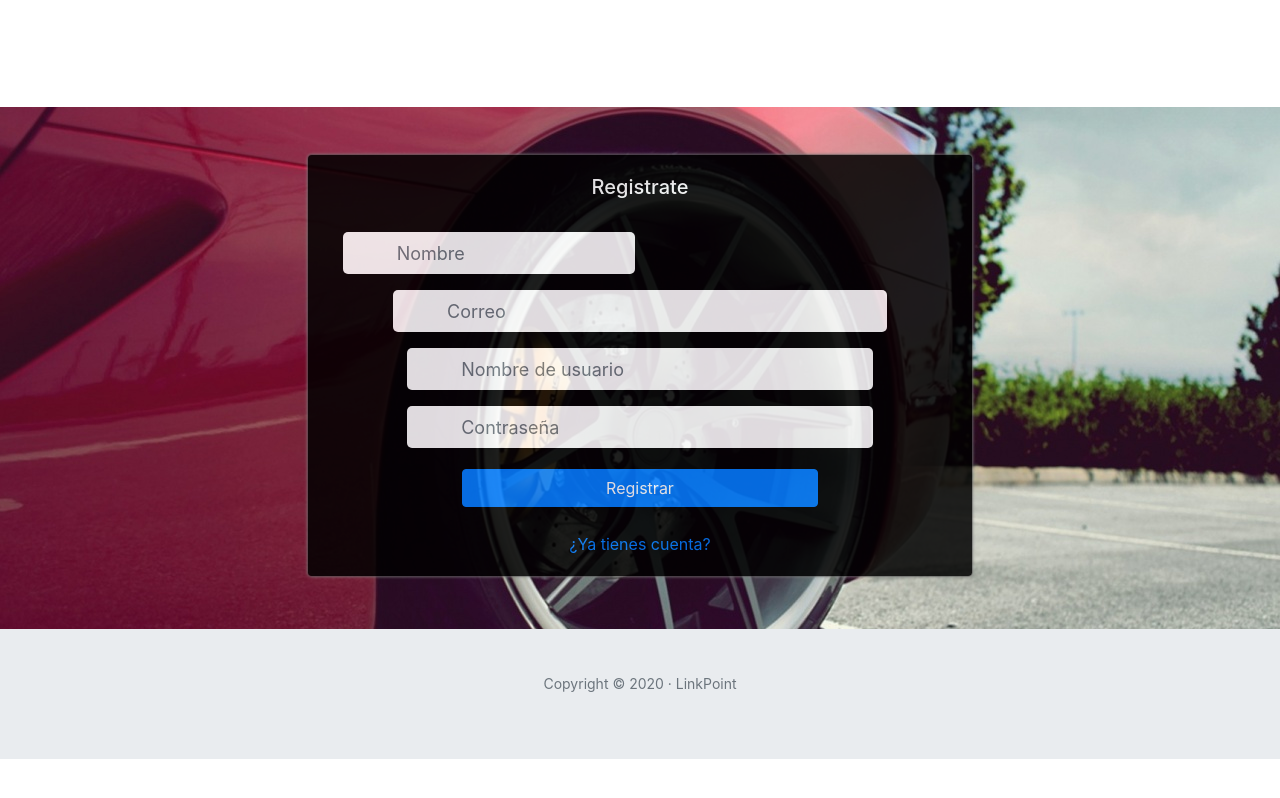
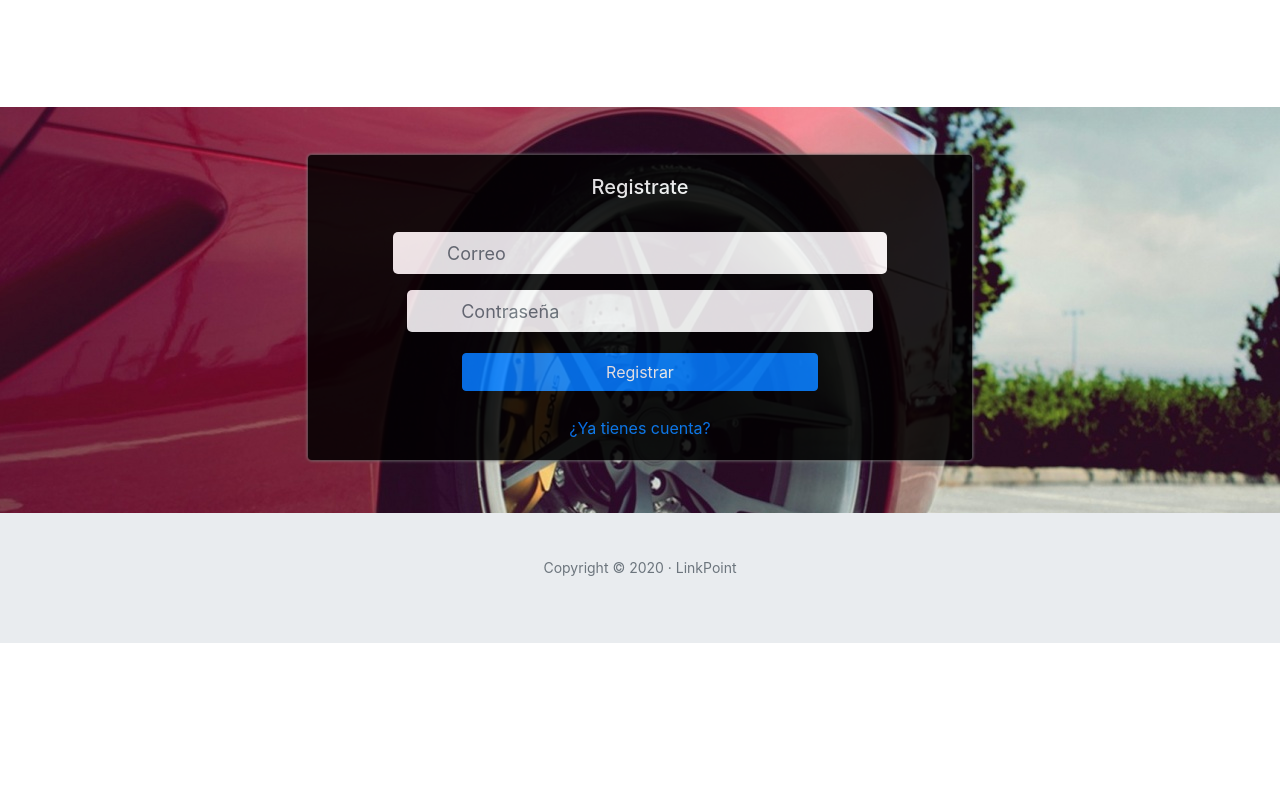
Before and after one commit to juliojimenez-98/ServiExpressFront, an Angular app: page /register in a window 1280 px wide. Built offline with nearby package versions, Linux system fonts and the light colour scheme; some icons are missing.

Commit message:
Vista registro

```diff
--- a/src/app/web/register/register.component.html
+++ b/src/app/web/register/register.component.html
@@ -7,18 +7,10 @@
             </div>
             <form class="col-12" (ngSubmit)="signUp()">
                 <div class="form-row">
-                    <div class="form-group col-md-6">
-                        <input type="text" class="form-control" [(ngModel)]="user.name" name="name" placeholder="Nombre" />
-                    </div>
-                </div>
-                <div class="form-row">
 
                     <div class="form-group col-md-10 mx-auto ">
                         <input type="email" class="form-control" placeholder="Correo" [(ngModel)]="user.email" name="email" required />
                     </div>
-                </div>
-                <div class="form-group col-md-10 mx-auto">
-                    <input type="text" class="form-control" [(ngModel)]="user.username" placeholder="Nombre de usuario" name="username" required />
                 </div>
                 <div class="form-group col-md-10 mx-auto">
                     <input type="password" class="form-control" placeholder="Contraseña" [(ngModel)]="user.password" name="password" required />
```
